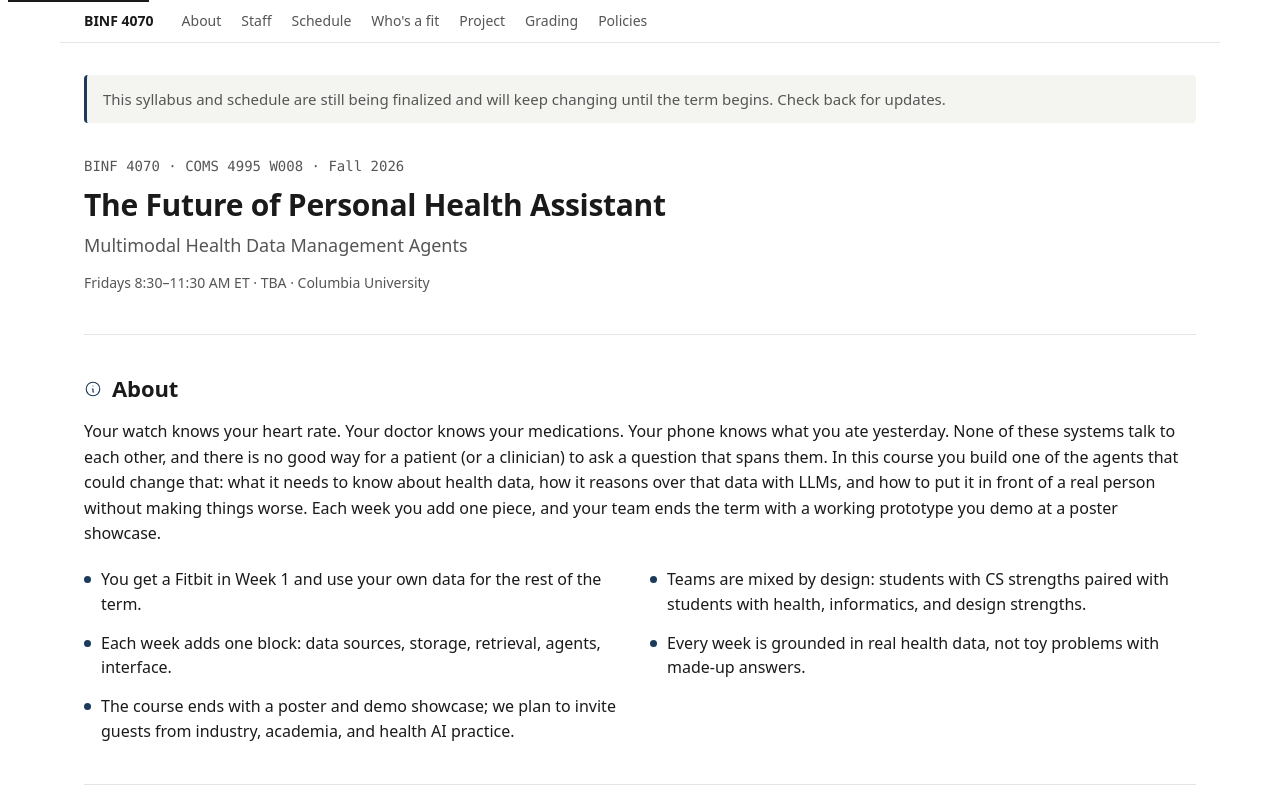
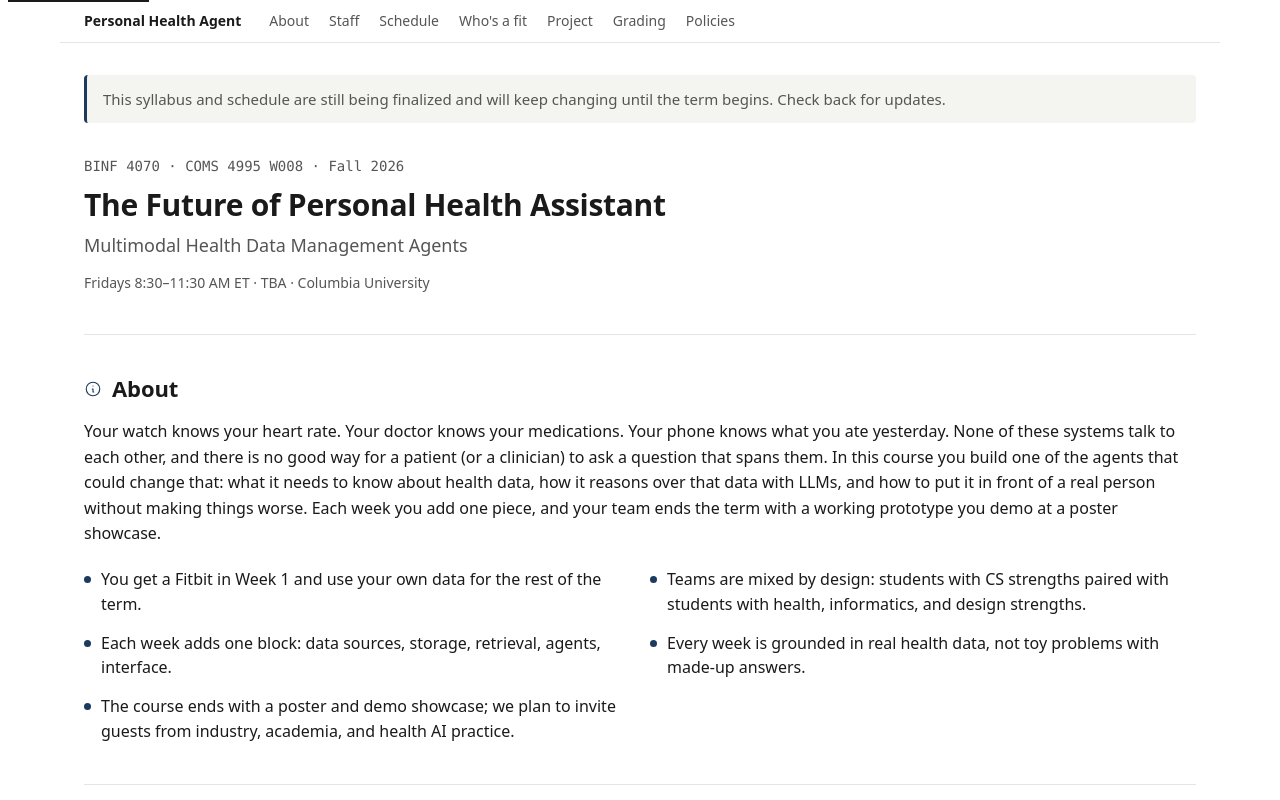
Before and after one commit to personal-health-agent/personal-health-agent.github.io, an Astro site: page / in a window 1280 px wide. Shown: the top 800 px of the page. Built offline with nearby package versions, Linux system fonts and the light colour scheme; Astro itself is replaced by a stand-in of ours.

Commit message:
Update metadata title

```diff
--- a/src/content/config.ts
+++ b/src/content/config.ts
@@ -27,6 +27,7 @@ const course = defineCollection({
   schema: z.object({
     code: z.string(),
     crossListed: z.string().optional(),
+    shortName: z.string().optional(),   // browser tab + nav label; avoids privileging one course number
     title: z.string(),
     subtitle: z.string(),
     term: z.string(),
--- a/src/content/course/course.md
+++ b/src/content/course/course.md
@@ -1,6 +1,7 @@
 ---
 code: "BINF 4070"
 crossListed: "COMS 4995 W008"
+shortName: "Personal Health Agent"
 title: "The Future of Personal Health Assistant"
 subtitle: "Multimodal Health Data Management Agents"
 term: "Fall 2026"
--- a/src/layouts/BaseLayout.astro
+++ b/src/layouts/BaseLayout.astro
@@ -15,9 +15,10 @@ const courseData = courseEntry!.data;
 
 const finalDescription =
   description ?? courseData.title; // BaseLayout no longer needs the long body for meta tags
-const fullTitle = title
-  ? `${title} — ${courseData.code}: ${courseData.title}`
-  : `${courseData.code}: ${courseData.title}`;
+
+// Use the short name (not a single course number) so neither cross-listing is privileged.
+const shortName = courseData.shortName ?? courseData.code;
+const fullTitle = title ? `${title} · ${shortName}` : shortName;
 ---
 <!doctype html>
 <html lang="en">
--- a/src/pages/index.astro
+++ b/src/pages/index.astro
@@ -34,7 +34,7 @@ const tas = [
 
     <!-- In-page nav -->
     <nav aria-label="Page sections" style="position: sticky; top: 0; z-index: 10; background: var(--bg); border-bottom: 1px solid var(--rule); margin: -2.5rem -1.5rem 2rem; padding: 0.625rem 1.5rem; font-size: 0.875rem; display: flex; flex-wrap: wrap; gap: 0.25rem 1.25rem; align-items: baseline;">
-      <strong style="font-weight: 600; color: var(--text); margin-right: 0.5rem;">{course.code}</strong>
+      <strong style="font-weight: 600; color: var(--text); margin-right: 0.5rem;">{course.shortName ?? course.code}</strong>
       <a href="#about"        style="text-decoration: none; color: var(--text-muted);">About</a>
       <a href="#instructors"  style="text-decoration: none; color: var(--text-muted);">Staff</a>
       <a href="#schedule"     style="text-decoration: none; color: var(--text-muted);">Schedule</a>
```
